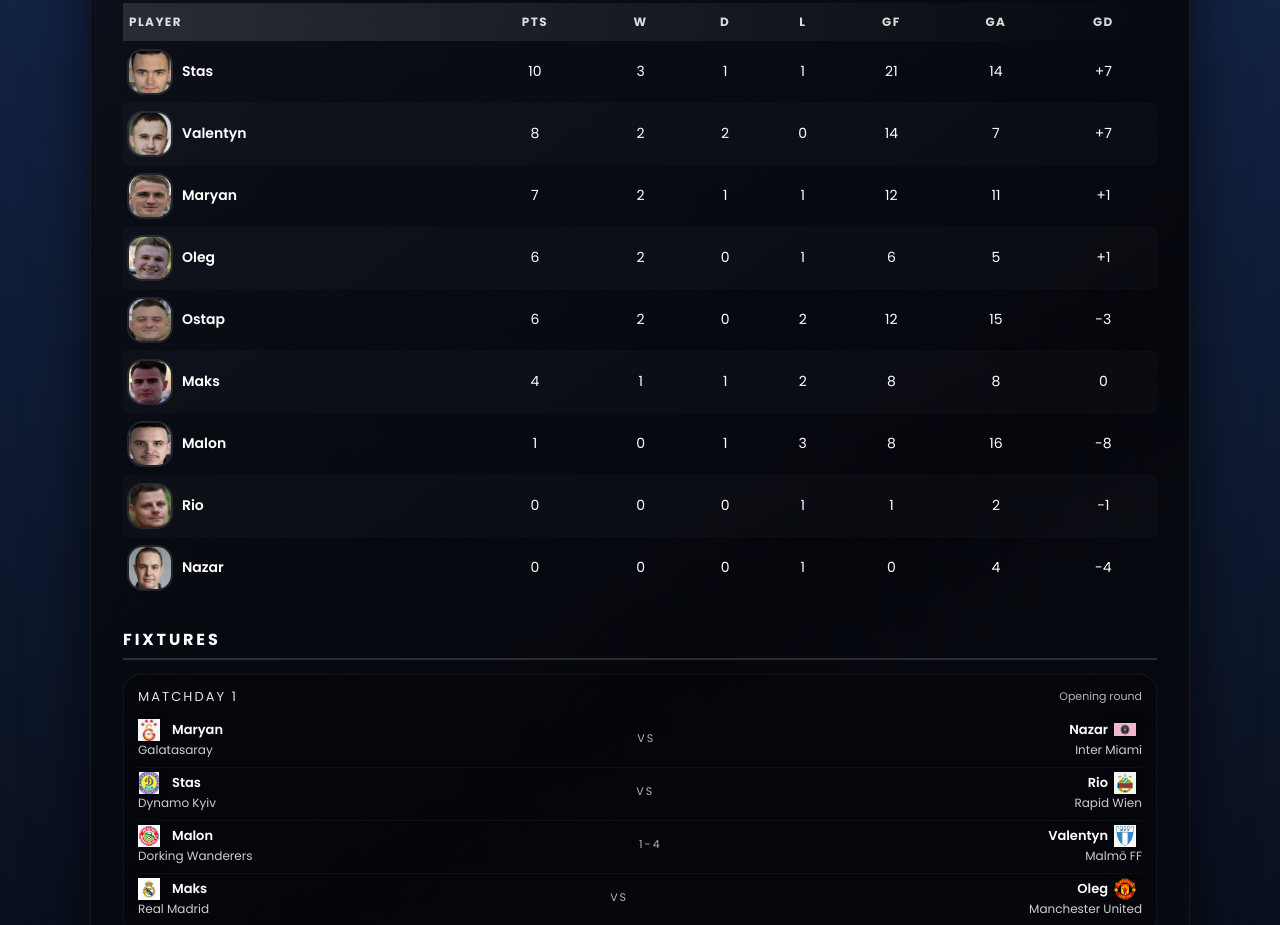
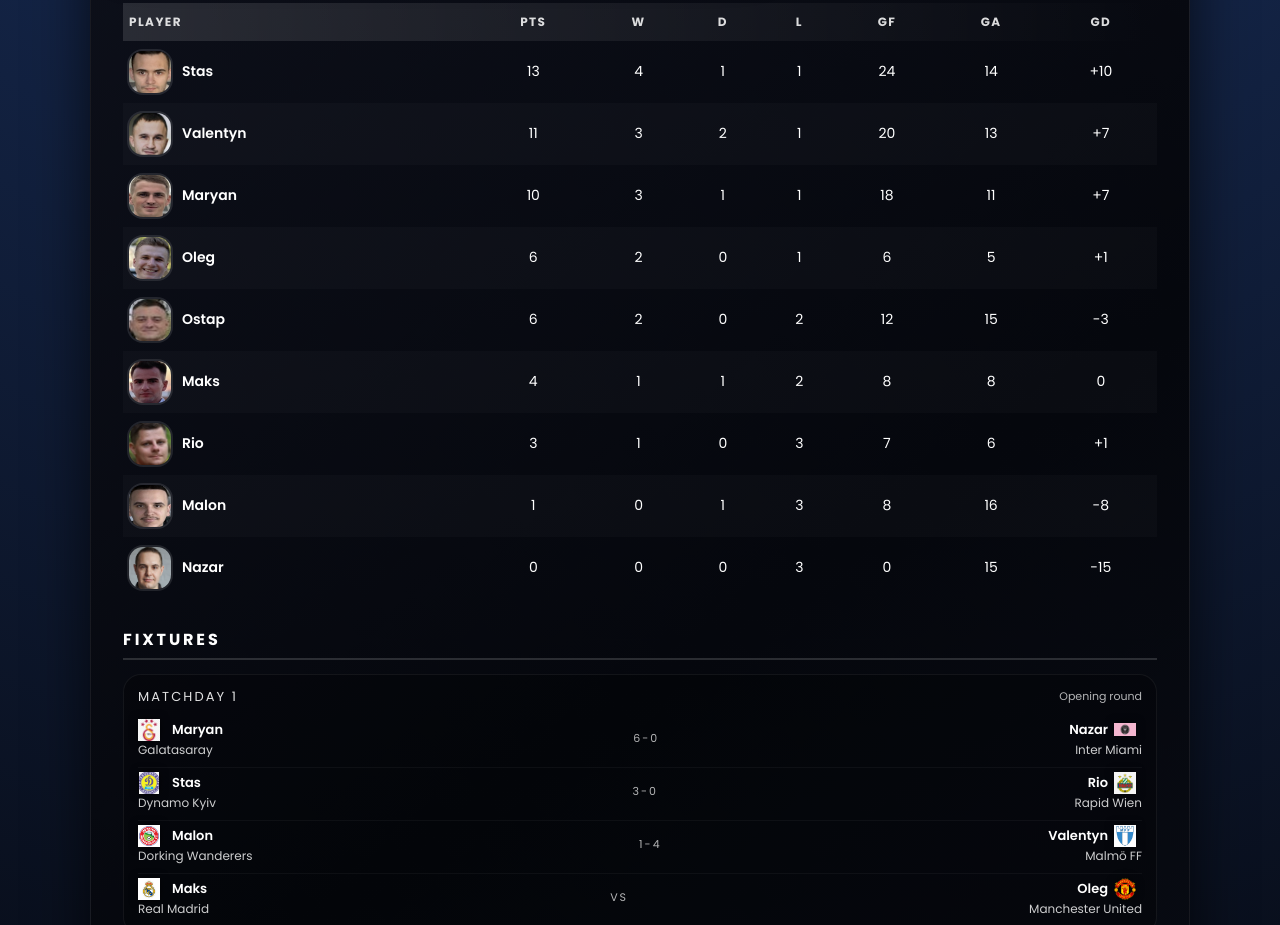
Before and after one commit to AndriOstaJappware/fifa-26-cup, a plain HTML site: page index.html in a window 1280 px wide. Shown: the part 858-1783 px from the top of the page. Drawn offline with Linux system fonts and the light colour scheme.

Commit message:
Update index.html

```diff
--- a/index.html
+++ b/index.html
@@ -378,25 +378,25 @@
   </thead>
   <tbody>
 
-    <!-- 1. Stas – 10 pts -->
+    <!-- 1. Stas – 13 pts -->
     <tr>
       <td><div class="player-cell"><div class="player-photo"><img src="img/stas.jpg"></div><span class="player-name">Stas</span></div></td>
-      <td>10</td><td>3</td><td>1</td><td>1</td><td>21</td><td>14</td><td>+7</td>
+      <td>13</td><td>4</td><td>1</td><td>1</td><td>24</td><td>14</td><td>+10</td>
     </tr>
 
-    <!-- 2. Valentyn – 8 pts -->
+    <!-- 2. Valentyn – 11 pts -->
     <tr>
       <td><div class="player-cell"><div class="player-photo"><img src="img/valentyn.jpg"></div><span class="player-name">Valentyn</span></div></td>
-      <td>8</td><td>2</td><td>2</td><td>0</td><td>14</td><td>7</td><td>+7</td>
+      <td>11</td><td>3</td><td>2</td><td>1</td><td>20</td><td>13</td><td>+7</td>
     </tr>
 
-    <!-- 3. Maryan – 7 pts -->
+    <!-- 3. Maryan – 10 pts -->
     <tr>
       <td><div class="player-cell"><div class="player-photo"><img src="img/maryan.jpg"></div><span class="player-name">Maryan</span></div></td>
-      <td>7</td><td>2</td><td>1</td><td>1</td><td>12</td><td>11</td><td>+1</td>
+      <td>10</td><td>3</td><td>1</td><td>1</td><td>18</td><td>11</td><td>+7</td>
     </tr>
 
-    <!-- 4. Oleg – 6 pts (better GD than Ostap) -->
+    <!-- 4. Oleg – 6 pts -->
     <tr>
       <td><div class="player-cell"><div class="player-photo"><img src="img/oleg.jpg"></div><span class="player-name">Oleg</span></div></td>
       <td>6</td><td>2</td><td>0</td><td>1</td><td>6</td><td>5</td><td>+1</td>
@@ -414,26 +414,27 @@
       <td>4</td><td>1</td><td>1</td><td>2</td><td>8</td><td>8</td><td>0</td>
     </tr>
 
-    <!-- 7. Malon – 1 pt (should be above Rio & Nazar!) -->
+    <!-- 7. Rio – 3 pts -->
+    <tr>
+      <td><div class="player-cell"><div class="player-photo"><img src="img/rio.jpg"></div><span class="player-name">Rio</span></div></td>
+      <td>3</td><td>1</td><td>0</td><td>3</td><td>7</td><td>6</td><td>+1</td>
+    </tr>
+
+    <!-- 8. Malon – 1 pt -->
     <tr>
       <td><div class="player-cell"><div class="player-photo"><img src="img/malon.jpg"></div><span class="player-name">Malon</span></div></td>
       <td>1</td><td>0</td><td>1</td><td>3</td><td>8</td><td>16</td><td>-8</td>
     </tr>
 
-    <!-- 8. Rio – 0 pts (GD -1) -->
-    <tr>
-      <td><div class="player-cell"><div class="player-photo"><img src="img/rio.jpg"></div><span class="player-name">Rio</span></div></td>
-      <td>0</td><td>0</td><td>0</td><td>1</td><td>1</td><td>2</td><td>-1</td>
-    </tr>
-
-    <!-- 9. Nazar – 0 pts (GD -4) -->
+    <!-- 9. Nazar – 0 pts -->
     <tr>
       <td><div class="player-cell"><div class="player-photo"><img src="img/nazar.jpg"></div><span class="player-name">Nazar</span></div></td>
-      <td>0</td><td>0</td><td>0</td><td>1</td><td>0</td><td>4</td><td>-4</td>
+      <td>0</td><td>0</td><td>0</td><td>3</td><td>0</td><td>15</td><td>-15</td>
     </tr>
 
   </tbody>
 </table>
+
 
 
 
@@ -457,7 +458,7 @@
               </div>
               <span class="team-club">Galatasaray</span>
             </div>
-            <div class="vs-label">VS</div>
+            <div class="vs-label">6-0</div>
             <div class="team" style="text-align:right;">
               <div class="team-with-logo-right">
                 <span class="team-name">Nazar</span>
@@ -475,7 +476,7 @@
               </div>
               <span class="team-club">Dynamo Kyiv</span>
             </div>
-            <div class="vs-label">VS</div>
+            <div class="vs-label">3-0</div>
             <div class="team" style="text-align:right;">
               <div class="team-with-logo-right">
                 <span class="team-name">Rio</span>
@@ -1009,7 +1010,7 @@
               </div>
               <span class="team-club">Brighton &amp; Hove Albion</span>
             </div>
-            <div class="vs-label">VS</div>
+            <div class="vs-label">5-0</div>
             <div class="team" style="text-align:right;">
               <div class="team-with-logo-right">
                 <span class="team-name">Nazar</span>
@@ -1092,7 +1093,7 @@
               </div>
               <span class="team-club">Celta Vigo</span>
             </div>
-            <div class="vs-label">VS</div>
+            <div class="vs-label">6-2</div>
             <div class="team" style="text-align:right;">
               <div class="team-with-logo-right">
                 <span class="team-name">Rio</span>
```
